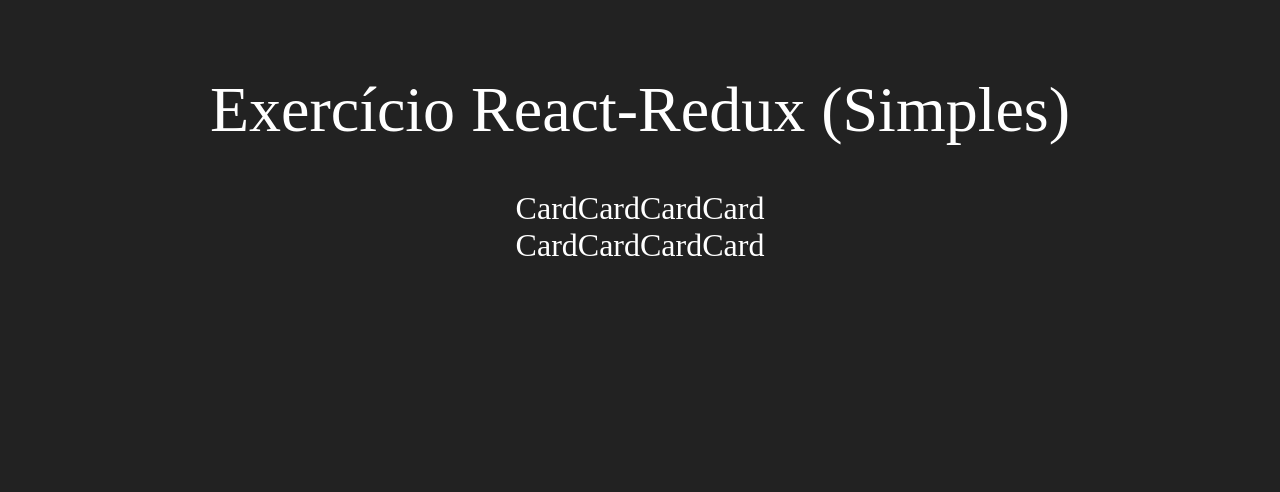
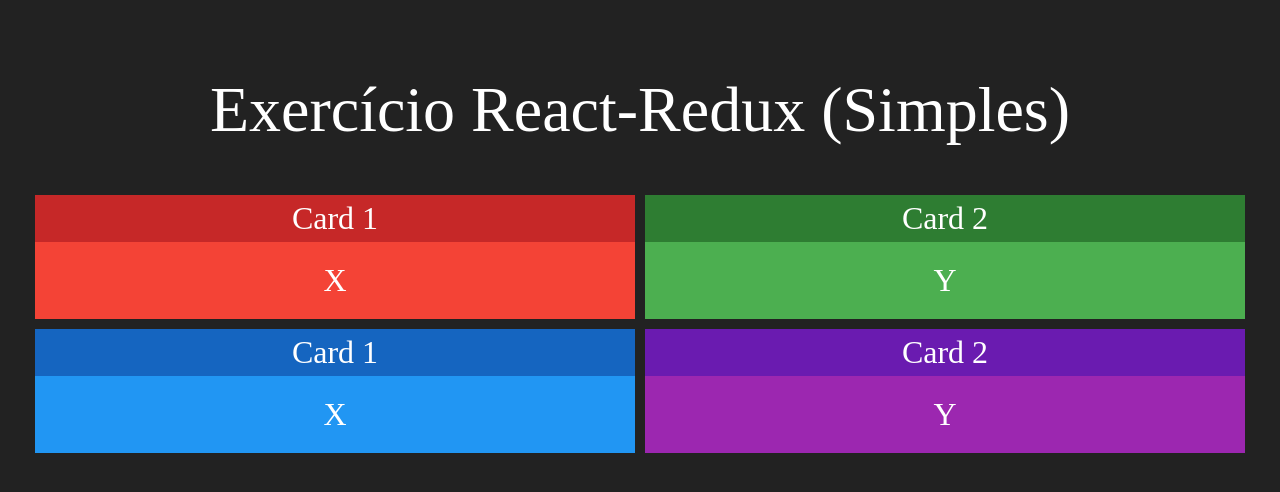
Before and after one commit to Rafael-doctom/redux-simples, a React (Create React App) app: page / in a window 1280 px wide. Shown: the top 492 px of the page. Built offline with nearby package versions, Linux system fonts and the light colour scheme.

Commit message:
116/399 componente card
estrutura, estilização, componentização

```diff
--- a/src/App.css
+++ b/src/App.css
@@ -1,7 +1,7 @@
 .App{
     display: flex;
     flex-direction: column;
-    align-items: center;
+    text-align: center;
 }
 
 h1{
--- a/src/App.js
+++ b/src/App.js
@@ -7,16 +7,20 @@ function App() {
     <div className="App">
       <h1>Exercício React-Redux (Simples)</h1>
       <div className="linha">
-        <Card/>
-        <Card/>
-        <Card/>
-        <Card/>
+        <Card title="Card 1" red>
+          X
+        </Card>
+        <Card title="Card 2" green>
+          Y
+        </Card>
       </div>
       <div className="linha">
-        <Card/>
-        <Card/>
-        <Card/>
-        <Card/>
+      <Card title="Card 1" blue>
+          X
+        </Card>
+        <Card title="Card 2" purple>
+          Y
+        </Card>
       </div>
     </div>
   );
--- a/src/components/Card.css
+++ b/src/components/Card.css
@@ -0,0 +1,56 @@
+.Card{
+    flex: 1;
+    display: flex;
+    flex-direction: column;
+    margin: 5px;
+}
+
+.Card .Header {
+    display: flex;
+    justify-content: center;
+}
+
+.Card .Header .Title {
+    flex: 1;
+    padding: 5px;
+}
+
+.Card .Content {
+    padding: 20px;
+}
+
+.Card.Red .Header{
+    color: #FFF;
+    background-color: #c62828;
+}
+
+.Card.Red .Content{
+    background-color: #f44336;
+}
+
+.Card.Green .Header{
+    color: #FFF;
+    background-color: #2e7d32;
+}
+
+.Card.Green .Content{
+    background-color: #4caf50;
+}
+
+.Card.Blue .Header{
+    color: #FFF;
+    background-color: #1565c0;
+}
+
+.Card.Blue .Content{
+    background-color: #2196f3;
+}
+
+.Card.Purple .Header{
+    color: #FFF;
+    background-color: #6A1Bb0;
+}
+
+.Card.Purple .Content{
+    background-color: #9c27b0;
+}
--- a/src/components/Card.jsx
+++ b/src/components/Card.jsx
@@ -2,10 +2,23 @@
 import React from "react"
 import "./Card.css"
 
+function getColor(props){
+    if(props.red) return "Red"
+    if(props.green) return "Green"
+    if(props.blue) return "Blue"
+    if(props.purple) return "Purple"
+    return ""
+}
+
 export default props => {
     return (
-        <div>
-            Card
+        <div className={`Card ${getColor(props)}`}>
+            <div className="Header">
+                <span className="Title">{props.title}</span>
+            </div>
+            <div className="Content">
+                {props.children}
+            </div>
         </div>
     )
 }
```
